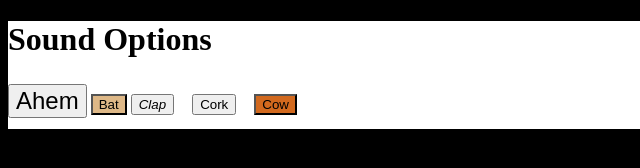
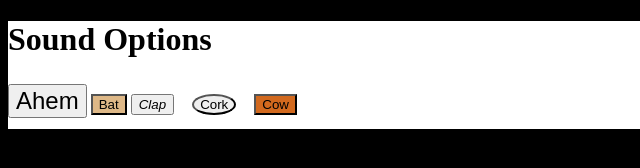
Before and after one commit to ematasovsky57/mi349_soundboard, a plain HTML site: page index.html in a window 1280 px wide. Shown: the full height of the page, 0-640 px from the left. Drawn offline with Linux system fonts and the light colour scheme.

Commit message:
Update style.css

```diff
--- a/style.css
+++ b/style.css
@@ -19,4 +19,5 @@ html{
 }
 .Cork{
     margin: 14px;
+    border-radius: 75%;
 }
```
